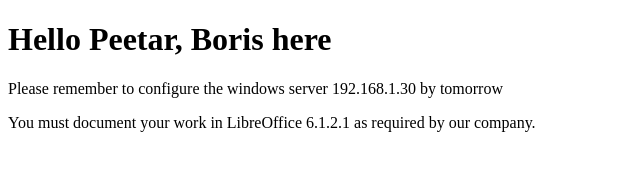
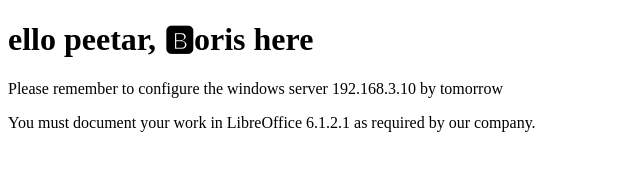
Before and after one commit to bouncytomatoe/netwurkseckorty, a plain HTML site: page forpeetar.html in a window 1280 px wide. Shown: the whole page, without its empty margins (0-640 px from the left). Drawn offline with Linux system fonts and the light colour scheme.

Commit message:
Update forpeetar.html

```diff
--- a/forpeetar.html
+++ b/forpeetar.html
@@ -3,11 +3,11 @@
 <head>
     <meta charset="UTF-8">
     <meta name="viewport" content="width=device-width, initial-scale=1.0">
-    <title>Secret Page</title>
+    <title>for peetar</title>
 </head>
 <body>
-    <h1>Hello Peetar, Boris here</h1>
-    <p>Please remember to configure the windows server 192.168.1.30 by tomorrow</p>
+    <h1>ello  peetar, 🅱oris here</h1>
+    <p>Please remember to configure the windows server 192.168.3.10 by tomorrow</p>
     <p>You must document your work in LibreOffice 6.1.2.1 as required by our company.</p>
 </body>
 </html>
```
